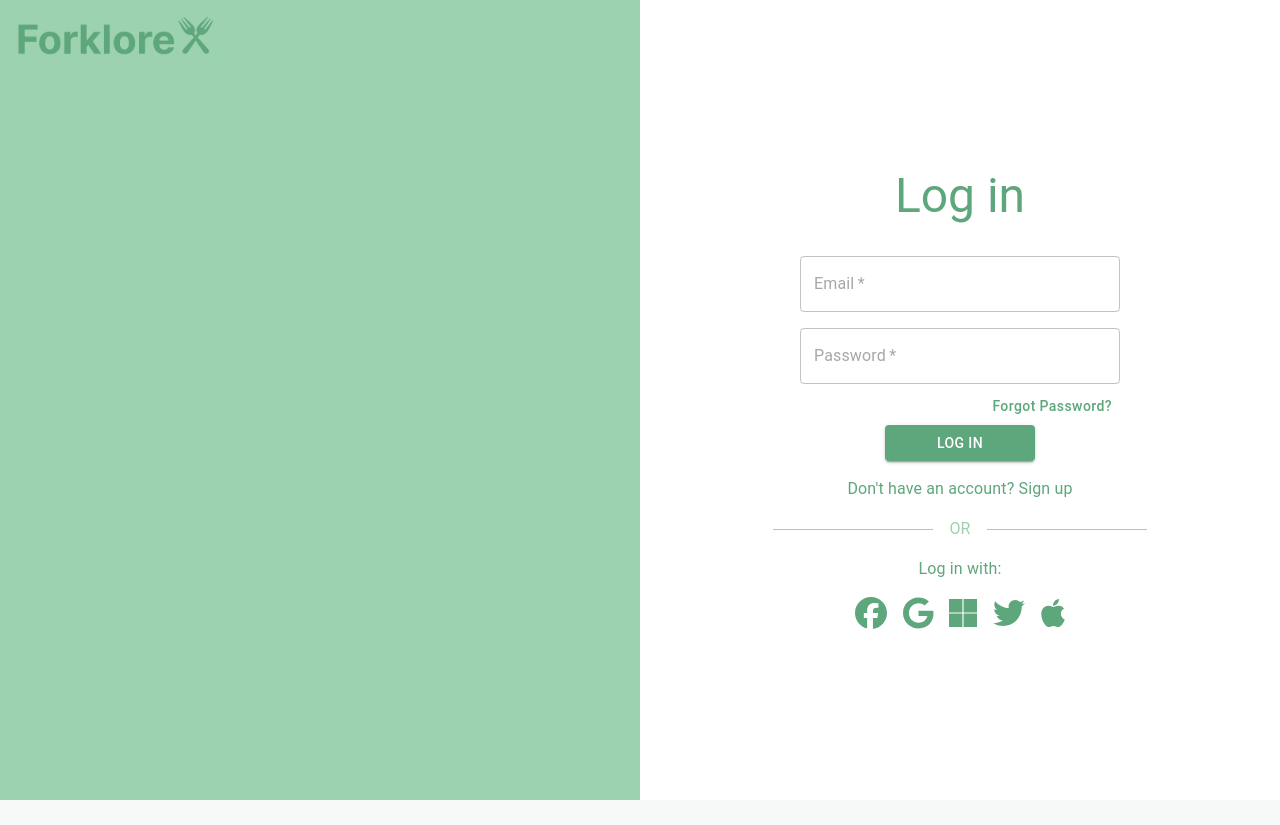
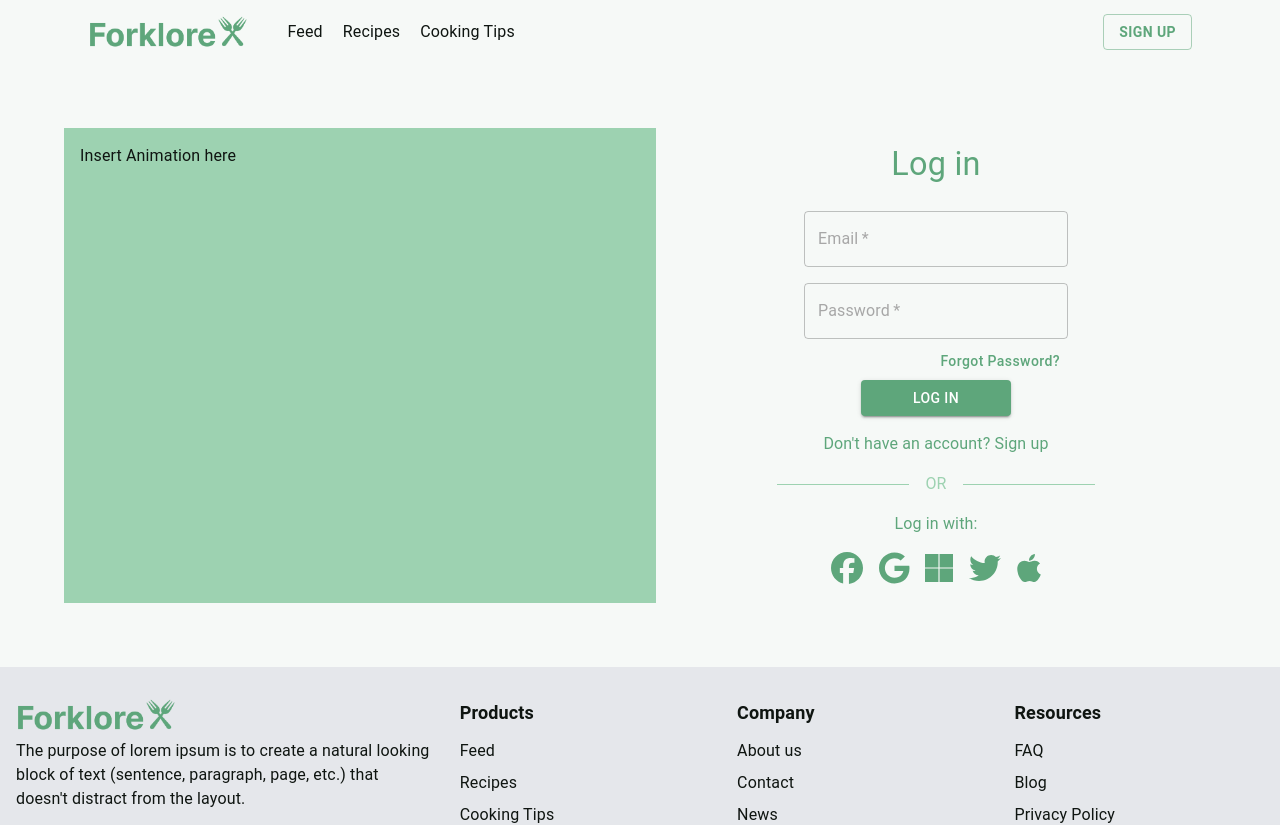
Before and after one commit to Szazlo/forklore-web, a React (Vite) app: page /login in a window 1280 px wide. Shown: the top 825 px of the page. Before the commit the page ends 800 px from the top, so only its background shows below. Built offline with nearby package versions, Linux system fonts and the light colour scheme; no server answers.

Commit message:
Moved Login and Register into layout as subroute

```diff
--- a/src/pages/login/Login.tsx
+++ b/src/pages/login/Login.tsx
@@ -6,8 +6,8 @@ import { fab } from "@fortawesome/free-brands-svg-icons";
 import { GoogleAuthProvider, signInWithEmailAndPassword, signInWithPopup } from "firebase/auth";
 import { useDispatch } from "react-redux";
 import { login } from "@/store/auth/authSlice";
-import { useNavigate } from "react-router-dom";
-import {Button, TextField, Typography} from '@mui/material';
+import { Link, useNavigate } from "react-router-dom";
+import {Button, Container, TextField, Typography} from '@mui/material';
 import { FormEvent, useState } from "react";
 
 library.add(fab);
@@ -51,43 +51,31 @@ function LoginForm() {
 	}
 
 	return (
-		<div className="flex flex-col lg:flex-row h-screen bg-primary">
-			<div className="bg-white items-center p-4 lg:hidden">
-				<img
-					src="/public/logo.png"
-					alt="Forklore logo"
-					className="h-10 mx-auto"
-				/>
+		<Container maxWidth="lg" sx={{ display: 'flex', py: 8 }}>
+			<div className="hidden flex-1 lg:block lg:w-1/2 bg-secondary justify-start p-4">
+				Insert Animation here
 			</div>
-			<div className="hidden lg:block lg:w-1/2 bg-secondary items-start justify-start p-4">
-				<img
-					src="/public/logo.png"
-					alt="Forklore logo"
-					className="hidden lg:block h-10"
-				/>
-			</div>
-			<div className="w-full h-full lg:w-1/2 bg-white items-center">
-				<div className="flex flex-col items-center justify-center mt-5 lg:mt-0 lg:h-screen">
-					<Typography variant={"h3"} color={"primary"} gutterBottom>Log in</Typography>
+			<div className="flex-1">
+				<div className="text-center mt-5 lg:mt-0 p-4">
+					<Typography variant="h4" color="primary" gutterBottom>Log in</Typography>
 
-					<form onSubmit={handleSignInWithEmailAndPassword} className="flex flex-col w-4/5 sm:w-1/2 mx-auto items-center">
-						<TextField name="email" value={email} onChange={(e) => setEmail(e.target.value)} label="Email" required fullWidth margin={"normal"}/>
-						<TextField name="password" value={password} onChange={(e) => setPassword(e.target.value)} label="Password" type="password" required fullWidth margin={"dense"}
+					<form onSubmit={handleSignInWithEmailAndPassword} className="flex flex-col w-4/5 sm:w-1/2 mx-auto items-center mb-4">
+						<TextField name="email" value={email} onChange={(e) => setEmail(e.target.value)} label="Email" required fullWidth margin="normal"/>
+						<TextField name="password" value={password} onChange={(e) => setPassword(e.target.value)} label="Password" type="password" required fullWidth margin="dense"
 								error={errorMessage !== ""} helperText={errorMessage}/>
 						<div className={"w-full text-right"}>
-							<Button variant={"text"} sx={{ textTransform: "capitalize"}} type="button">
+							<Button variant="text" sx={{ textTransform: "capitalize"}} type="button">
 								Forgot Password?
 							</Button>
 						</div>
-						<Button variant="contained" color="primary" sx={{ width: 150 }} type="submit">Log in</Button>
+						<Button type="submit" variant="contained" sx={{ width: 150 }} >Log in</Button>
 					</form>
 
-					<a
+					<Link to="/signup"
 						className="mt-4 text-primary hover:text-accent hover:underline"
-						href="/signup"
 					>
 						Don't have an account? Sign up
-					</a>
+					</Link>
 					<div className="flex justify-center items-center w-full mt-4">
 						<hr className="w-1/4 border-t border-secondary" />
 						<p className="mx-4 text-secondary">OR</p>
@@ -117,7 +105,7 @@ function LoginForm() {
 					</div>
 				</div>
 			</div>
-		</div>
+		</Container>
 	);
 }
 
--- a/src/pages/register/Register.tsx
+++ b/src/pages/register/Register.tsx
@@ -9,7 +9,7 @@ import { FormEvent, useState } from "react";
 import { useDispatch } from "react-redux";
 import { login } from "@/store/auth/authSlice.ts";
 import { useNavigate } from "react-router-dom";
-import { Button, Divider, TextField, Typography } from "@mui/material";
+import { Button, Container, Divider, TextField, Typography } from "@mui/material";
 
 library.add(fab);
 
@@ -43,16 +43,13 @@ function SignUpForm() {
 	}
 
 	return (
-		<div className="lg:flex h-screen">
-			<div className="w-full flex items-start justify-start p-4 lg:hidden flex-1">
-				<img src="/logo.png" alt="Forklore logo" className="h-10 mx-auto" />
+		<Container maxWidth="lg" sx={{ display: 'flex', py: 8 }}>
+			<div className="hidden lg:block lg:w-1/2 bg-secondary items-start justify-start p-4">
+				Insert your favourite animation here
 			</div>
-			<div className="hidden lg:block lg:w-1/2 bg-secondary items-start justify-start p-4">
-				<img src="/logo.png" alt="Forklore logo" className="hidden lg:block h-10" />
-			</div>
-			<div className="flex-1 flex flex-col lg:items-center mt-10 lg:mt-0">
-				<div className="text-center px-4 m-auto sm:w-3/5">
-					<Typography variant="h3" gutterBottom color="primary">Sign up</Typography>
+			<div className="flex-1">
+				<div className="text-center px-4 m-auto xs:3/5 sm:w-4/5">
+					<Typography variant="h4" gutterBottom color="primary">Sign up</Typography>
 					<form onSubmit={handleSignUpWithEmailAndPassword} className="text-center mb-4">
 						<div className="flex w-full gap-2">
 							<TextField value={firstName} onChange={(e) => setFirstName(e.target.value)} fullWidth margin="normal" name="firstName" label="First Name" />
@@ -88,7 +85,7 @@ function SignUpForm() {
 					</div>
 				</div>
 			</div>
-		</div>
+		</Container>
 	);
 }
 
```
Also changed, not shown: src/router/index.tsx (+8 -8 lines).
